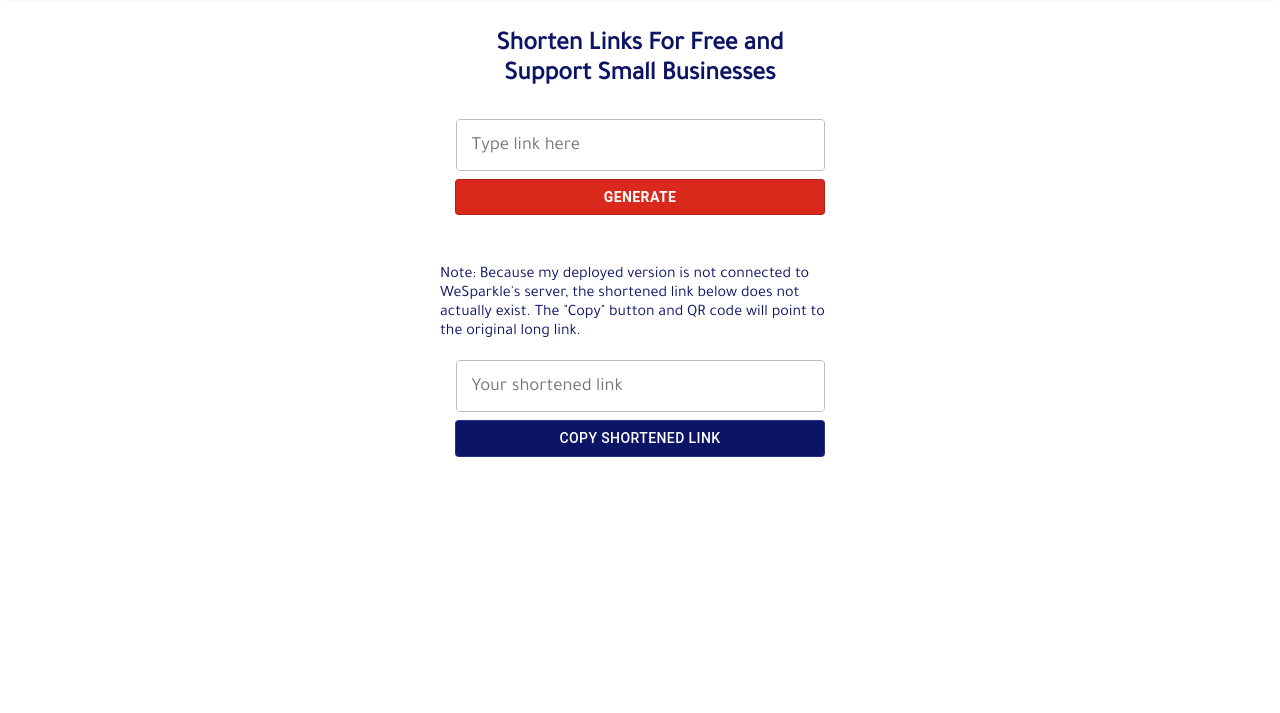
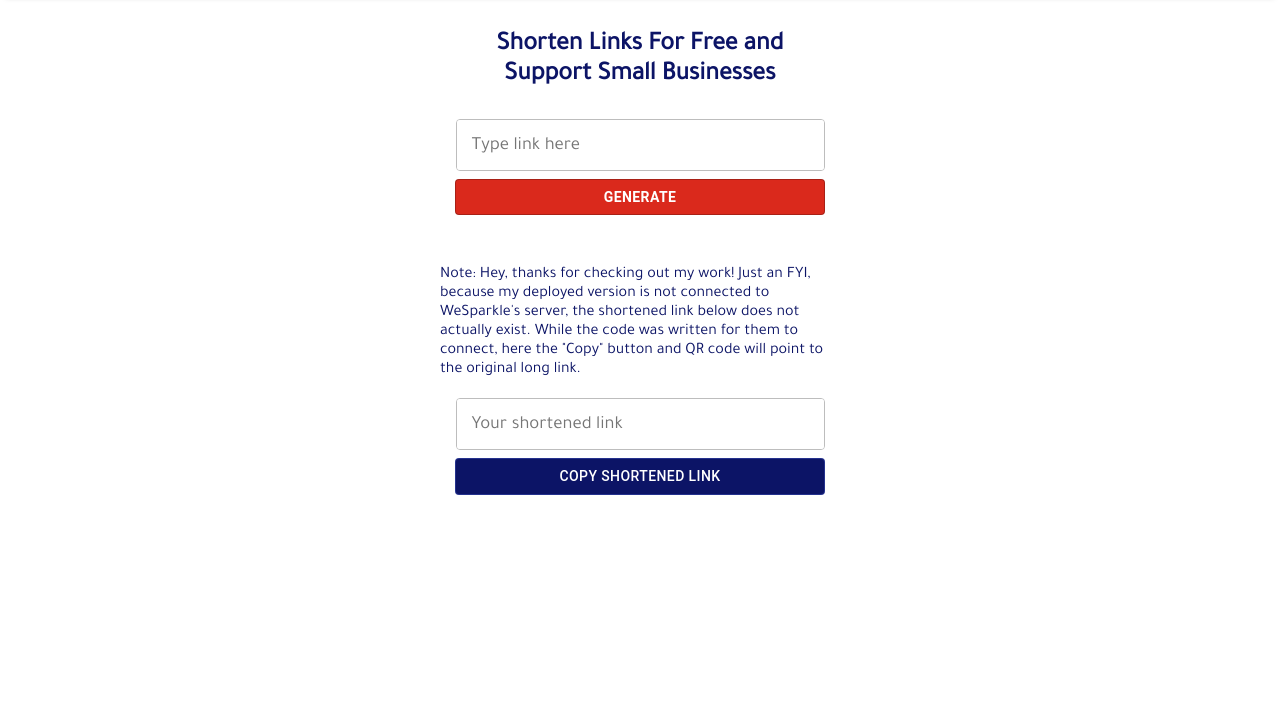
Before and after one commit to jroske1120/client-project-wesparkle, a React app: page /#/home in a window 1280 px wide. Shown: the part 72-785 px from the top of the page. Built offline with nearby package versions, Linux system fonts and the light colour scheme; no server answers.

Commit message:
added note for my deployment

```diff
--- a/src/components/App/App.css
+++ b/src/components/App/App.css
@@ -165,7 +165,7 @@ a {
     align-items: center;
     justify-content: flex-start;
     height: 60vh;
-    min-height: 650px;
+    min-height: 700px;
     width: 400px;
 }
 .landing {
--- a/src/components/LinkShortener/LinkShortener.js
+++ b/src/components/LinkShortener/LinkShortener.js
@@ -126,8 +126,10 @@ class LinkShortener extends Component {
           Generate
         </Button>
         <p>
-          Note: Because my deployed version is not connected to WeSparkle's
-          server, the shortened link below does not actually exist. The "Copy"
+          Note: Hey, thanks for checking out my work! Just an FYI,
+          because my deployed version is not connected to WeSparkle's
+          server, the shortened link below does not actually exist.
+          While the code was written for them to connect, here the "Copy"
           button and QR code will point to the original long link.
         </p>
         <textarea
```
